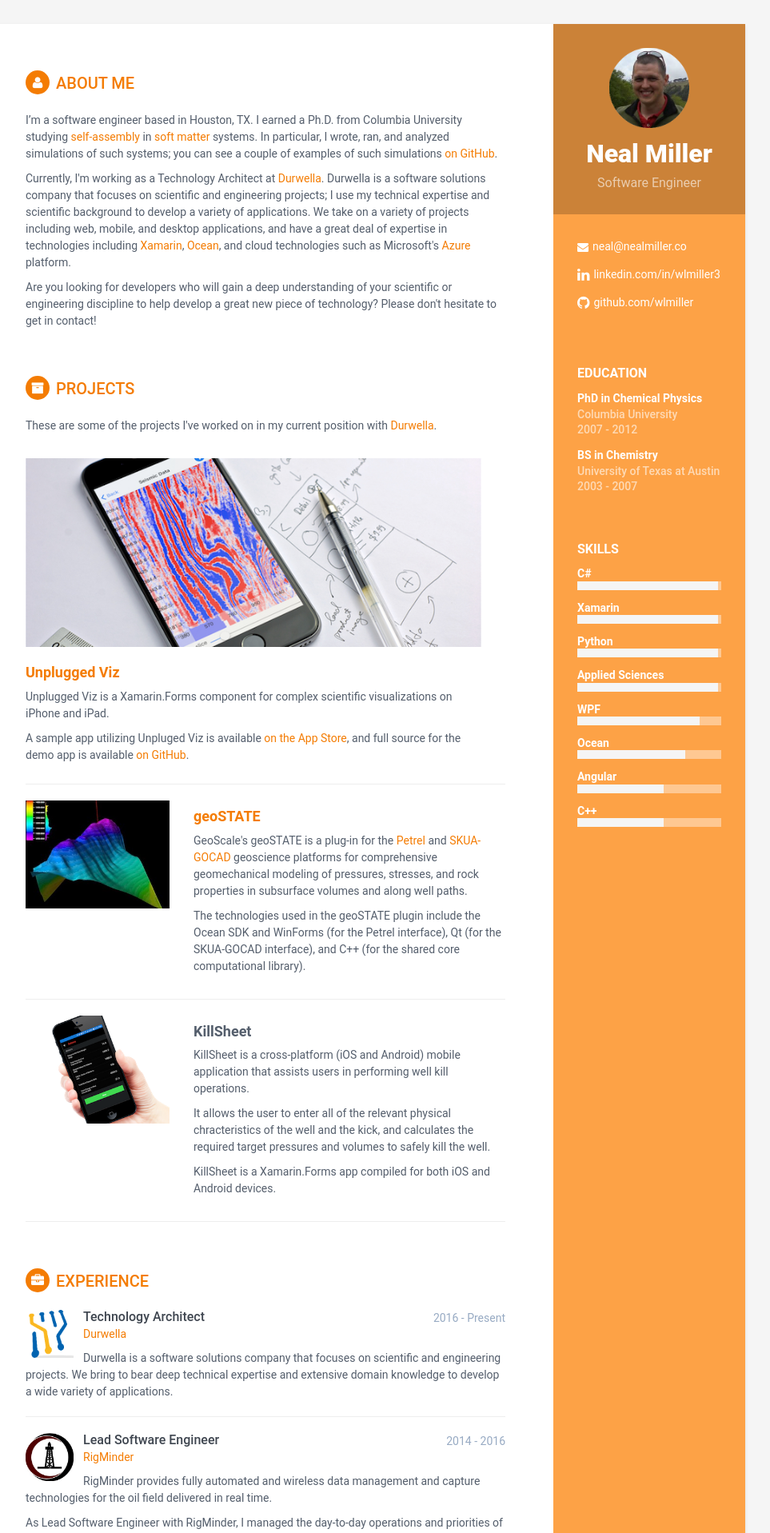
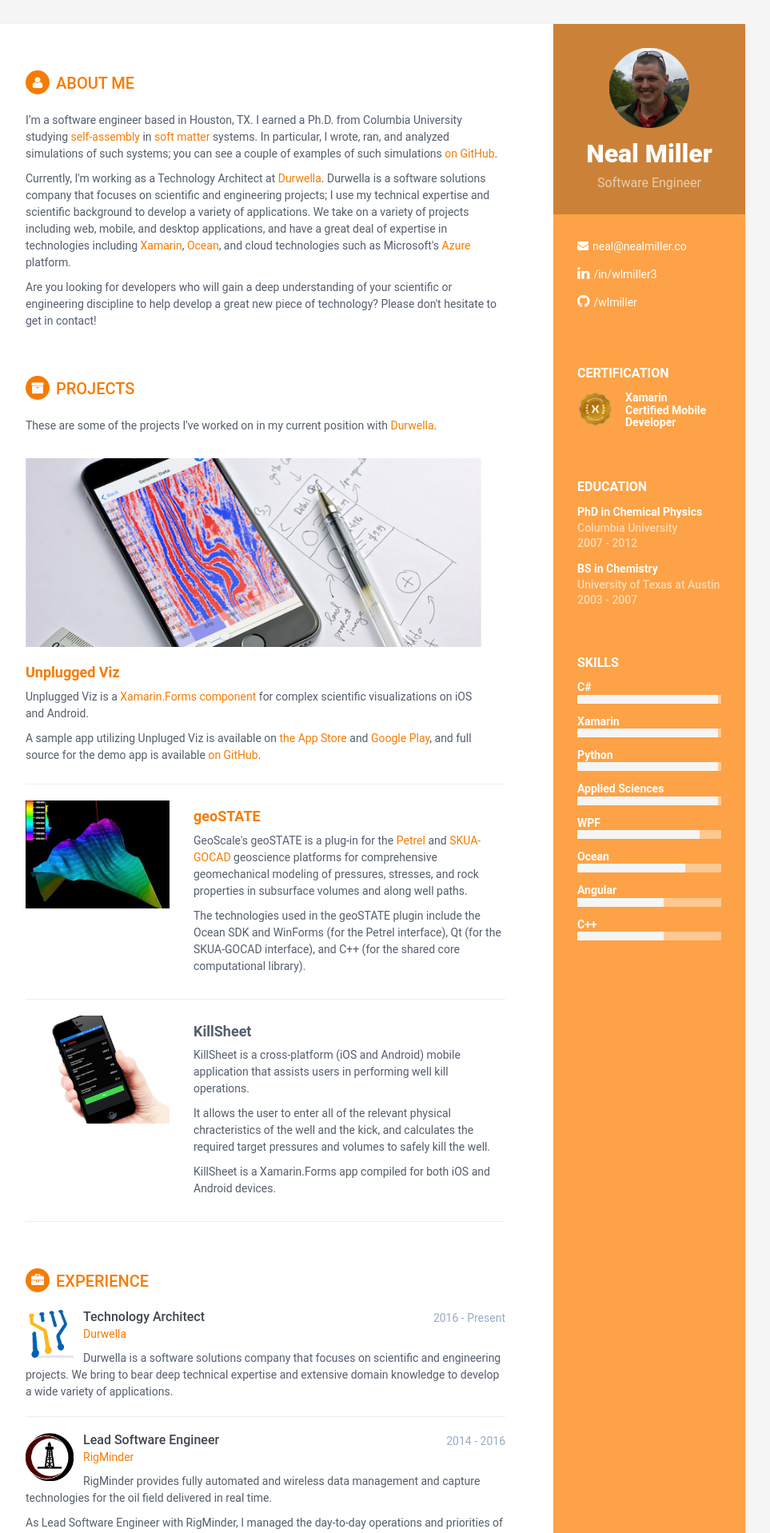
Before and after one commit to wlmiller/wlmiller.github.io, a Jekyll site: the page built from index.html, in a window 1280 px wide. Shown: the top 1917 px of the page at 80% size, without its empty margins (188-1151 px from the left). Built offline with Jekyll 4.4.1, drawn with Linux system fonts in a browser that asks for light colours.

Commit message:
Update unplugged description and add xamarin cert

```diff
--- a/_includes/sidebar.html
+++ b/_includes/sidebar.html
@@ -9,15 +9,39 @@
 			{% if page.url == '/' %}{% else %}</a>{% endif %}
         </h1>
         <h3 class="tagline">Software Engineer</h3>
-	</div><!--//profile-container-->
+    </div>
+    <!--//profile-container-->
 
     <div class="contact-container container-block">
         <ul class="list-unstyled contact-list">
-			<li class="email"><i class="fa fa-envelope"></i><a href="mailto:neal@neal.miller.co">neal@nealmiller.co</a></li>
-			<li class="linkedin"><i class="fa fa-linkedin"></i><a href="http://linkedin.com/in/wlmiller3" target="_blank">linkedin.com/in/wlmiller3</a></li>
-			<li class="github"><i class="fa fa-github"></i><a href="http://github.com/wlmiller" target="_blank">github.com/wlmiller</a></li>
+            <li class="email"><a href="mailto:neal@neal.miller.co"><i class="fa fa-envelope"></i>neal@nealmiller.co</a></li>
+            <li class="linkedin"><a href="http://linkedin.com/in/wlmiller3" target="_blank"><i class="fa fa-linkedin"></i>/in/wlmiller3</a></li>
+            <li class="github"><a href="http://github.com/wlmiller" target="_blank"><i class="fa fa-github"></i>/wlmiller</a></li>
+            <!--<li class="npm"><a href="https://www.npmjs.com/~wlmiller" target="_blank"><img src="assets/images/npm.svg" class="contact-logo"/>/~wlmiller</a></li>
+			<li class="nuget"><a href="https://www.nuget.org/profiles/neal.miller" target="_blank"><img src="assets/images/nuget.svg" class="contact-logo"/>/profiles/neal.miller</a></li>-->
         </ul>
-	</div><!--//contact-container-->
+    </div>
+    <!--//contact-container-->
+
+    <div class="education-container container-block hidden-xs" style="padding-bottom:80px">
+        <h2 class="container-block-title">Certification</h2>
+        <div class="item">
+            <div class="col-sm-3 cert-badge">
+                <a href="https://university.xamarin.com/certification?q=neal.miller@durwella.com#verify" target="_blank">
+                    <img src="assets/images/xamarin-badge.png" class="img img-responsive" />
+                </a>
+            </div>
+            <div class="col-sm-9">
+                <h4 class="degree">
+                    <a href="https://university.xamarin.com/certification?q=neal.miller@durwella.com#verify" target="_blank">
+						Xamarin Certified Mobile Developer
+					</a>
+                </h4>
+            </div>
+        </div>
+        <!--//item-->
+    </div>
+    <!--//education-container-->
 
     <div class="education-container container-block hidden-xs">
         <h2 class="container-block-title">Education</h2>
@@ -25,13 +49,16 @@
             <h4 class="degree">PhD in Chemical Physics</h4>
             <h5 class="meta">Columbia University</h5>
             <div class="time">2007 - 2012</div>
-		</div><!--//item-->
+        </div>
+        <!--//item-->
         <div class="item">
             <h4 class="degree">BS in Chemistry</h4>
             <h5 class="meta">University of Texas at Austin</h5>
             <div class="time">2003 - 2007</div>
-		</div><!--//item-->
-	</div><!--//education-container-->
+        </div>
+        <!--//item-->
+    </div>
+    <!--//education-container-->
 
     <div class="education-container container-block hidden-xs">
         <h2 class="container-block-title">Skills</h2>
@@ -41,65 +68,84 @@
                 <div class="level-bar">
                     <div class="level-bar-inner" data-level="98%">
                     </div>
-				</div><!--//level-bar-->
-			</div><!--//item-->
+                </div>
+                <!--//level-bar-->
+            </div>
+            <!--//item-->
 
             <div class="item">
                 <h4 class="level-title">Xamarin</h4>
                 <div class="level-bar">
                     <div class="level-bar-inner" data-level="98%">
                     </div>
-				</div><!--//level-bar-->
-			</div><!--//item-->
+                </div>
+                <!--//level-bar-->
+            </div>
+            <!--//item-->
 
             <div class="item">
                 <h4 class="level-title">Python</h4>
                 <div class="level-bar">
                     <div class="level-bar-inner" data-level="98%">
                     </div>
-				</div><!--//level-bar-->
-			</div><!--//item-->
+                </div>
+                <!--//level-bar-->
+            </div>
+            <!--//item-->
 
             <div class="item">
                 <h4 class="level-title">Applied Sciences</h4>
                 <div class="level-bar">
                     <div class="level-bar-inner" data-level="98%">
                     </div>
-				</div><!--//level-bar-->
-			</div><!--//item-->
+                </div>
+                <!--//level-bar-->
+            </div>
+            <!--//item-->
 
             <div class="item">
                 <h4 class="level-title">WPF</h4>
                 <div class="level-bar">
                     <div class="level-bar-inner" data-level="85%">
                     </div>
-				</div><!--//level-bar-->
-			</div><!--//item-->
+                </div>
+                <!--//level-bar-->
+            </div>
+            <!--//item-->
 
             <div class="item">
                 <h4 class="level-title">Ocean</h4>
                 <div class="level-bar">
                     <div class="level-bar-inner" data-level="75%">
                     </div>
-				</div><!--//level-bar-->
-			</div><!--//item-->
+                </div>
+                <!--//level-bar-->
+            </div>
+            <!--//item-->
 
             <div class="item">
                 <h4 class="level-title">Angular</h4>
                 <div class="level-bar">
                     <div class="level-bar-inner" data-level="60%">
                     </div>
-				</div><!--//level-bar-->
-			</div><!--//item-->
+                </div>
+                <!--//level-bar-->
+            </div>
+            <!--//item-->
 
             <div class="item">
                 <h4 class="level-title">C++</h4>
                 <div class="level-bar">
                     <div class="level-bar-inner" data-level="60%">
                     </div>
-				</div><!--//level-bar-->
-			</div><!--//item-->
-		</div><!--//skillset-->
-	</div><!--//education-container-->
+                </div>
+                <!--//level-bar-->
+            </div>
+            <!--//item-->
+        </div>
+        <!--//skillset-->
+    </div>
+    <!--//education-container-->
 
-</div><!--//sidebar-wrapper-->
+</div>
+<!--//sidebar-wrapper-->
--- a/assets/css/styles-5.css
+++ b/assets/css/styles-5.css
@@ -6,8 +6,13 @@
  * License: Creative Commons Attribution 3.0 License
  * Website: http://themes.3rdwavemedia.com/
 */
+
+
 /* styles-5.css */
+
+
 /* ======= Base ======= */
+
 body {
     font-family: 'Roboto', sans-serif;
     color: #545E6C;
@@ -17,6 +22,7 @@
     -webkit-font-smoothing: antialiased;
     -moz-osx-font-smoothing: grayscale;
 }
+
 h1,
 h2,
 h3,
@@ -25,6 +31,7 @@
 h6 {
     font-weight: 700;
 }
+
 a {
     color: #f47c03;
     -webkit-transition: all 0.4s ease-in-out;
@@ -32,16 +39,20 @@
     -ms-transition: all 0.4s ease-in-out;
     -o-transition: all 0.4s ease-in-out;
 }
+
 a:hover {
     text-decoration: underline;
     color: #a85502;
 }
+
 a:focus {
     text-decoration: none;
 }
+
 p {
     line-height: 1.5;
 }
+
 .wrapper {
     background: #FDA246;
     max-width: 960px;
@@ -51,6 +62,7 @@
     -moz-box-shadow: 0px 2px 4px rgba(0, 0, 0, 0.1);
     box-shadow: 0px 2px 4px rgba(0, 0, 0, 0.1);
 }
+
 .sidebar-wrapper {
     background: #FDA246;
     position: absolute;
@@ -59,21 +71,25 @@
     height: 100%;
     color: #fff;
 }
+
 .sidebar-wrapper a {
     color: #fff;
 }
+
 .sidebar-wrapper .profile-container {
     padding: 30px;
     background: rgba(0, 0, 0, 0.2);
     text-align: center;
     color: #fff;
 }
+
 .sidebar-wrapper .name {
     font-size: 32px;
     font-weight: 900;
     margin-top: 0;
     margin-bottom: 10px;
 }
+
 .sidebar-wrapper .tagline {
     color: rgba(255, 255, 255, 0.6);
     font-size: 16px;
@@ -81,26 +97,33 @@
     margin-top: 0;
     margin-bottom: 0;
 }
+
 .sidebar-wrapper .profile {
     margin-bottom: 15px;
 }
+
 .sidebar-wrapper .contact-list .fa {
     margin-right: 5px;
     font-size: 18px;
     vertical-align: middle;
 }
+
 .sidebar-wrapper .contact-list li {
     margin-bottom: 15px;
 }
+
 .sidebar-wrapper .contact-list li:last-child {
     margin-bottom: 0;
 }
+
 .sidebar-wrapper .contact-list .email .fa {
     font-size: 14px;
 }
+
 .sidebar-wrapper .container-block {
     padding: 30px;
 }
+
 .sidebar-wrapper .container-block-title {
     text-transform: uppercase;
     font-size: 16px;
@@ -108,54 +131,68 @@
     margin-top: 0;
     margin-bottom: 15px;
 }
+
 .sidebar-wrapper .degree {
     font-size: 14px;
     margin-top: 0;
     margin-bottom: 5px;
 }
+
 .sidebar-wrapper .education-container .item {
     margin-bottom: 15px;
 }
+
 .sidebar-wrapper .education-container .item:last-child {
     margin-bottom: 0;
 }
+
 .sidebar-wrapper .education-container .meta {
     color: rgba(255, 255, 255, 0.6);
     font-weight: 500;
     margin-bottom: 0px;
     margin-top: 0;
 }
+
 .sidebar-wrapper .education-container .time {
     color: rgba(255, 255, 255, 0.6);
     font-weight: 500;
     margin-bottom: 0px;
 }
+
 .sidebar-wrapper .languages-container .lang-desc {
     color: rgba(255, 255, 255, 0.6);
 }
+
 .sidebar-wrapper .languages-list {
     margin-bottom: 0;
 }
+
 .sidebar-wrapper .languages-list li {
     margin-bottom: 10px;
 }
+
 .sidebar-wrapper .languages-list li:last-child {
     margin-bottom: 0;
 }
+
 .sidebar-wrapper .interests-list {
     margin-bottom: 0;
 }
+
 .sidebar-wrapper .interests-list li {
     margin-bottom: 10px;
 }
+
 .sidebar-wrapper .interests-list li:last-child {
     margin-bottom: 0;
 }
+
 .main-wrapper {
     background: #fff;
     padding: 60px;
     padding-right: 300px;
 }
+
 .main-wrapper .section-title {
     text-transform: uppercase;
     font-size: 20px;
@@ -165,6 +202,7 @@
     margin-top: 0;
     margin-bottom: 20px;
 }
+
 .main-wrapper .section-title .fa {
     width: 30px;
     height: 30px;
@@ -186,17 +224,21 @@
     position: relative;
     top: -2px;
 }
+
 .main-wrapper .section {
     margin-bottom: 60px;
 }
+
 .main-wrapper .experiences-section .item {
     margin-bottom: 30px;
 }
+
 .main-wrapper .upper-row {
     position: relative;
     overflow: hidden;
     margin-bottom: 2px;
 }
+
 .main-wrapper .job-title {
     color: #3F4650;
     font-size: 16px;
@@ -204,72 +246,105 @@
     margin-bottom: 0;
     font-weight: 500;
 }
+
 .main-wrapper .time {
     position: absolute;
     right: 0;
     top: 0;
     color: #97AAC3;
 }
+
 .main-wrapper .company {
     margin-bottom: 10px;
     color: #97AAC3;
 }
+
 .main-wrapper .project-title {
     font-size: 16px;
     font-weight: 400;
     margin-top: 0;
     margin-bottom: 5px;
 }
+
 .main-wrapper .projects-section .intro {
     margin-bottom: 30px;
 }
+
 .main-wrapper .projects-section .item {
     margin-bottom: 15px;
 }
+
 .skillset .item {
     margin-bottom: 15px;
     overflow: hidden;
 }
+
 .skillset .level-title {
     font-size: 14px;
     margin-top: 0;
     margin-bottom: 12px;
 }
+
 .skillset .level-bar {
     height: 12px;
     background: #fec892;
 }
+
 .skillset .level-bar-inner {
     height: 12px;
     background: #f5f5f5;
 }
+
 .skills-section .skillset .level-bar {
     height: 12px;
     background: #f5f5f5;
 }
+
 .skills-section .skillset .level-bar-inner {
     height: 12px;
     background: #fec892;
 }
+
 .footer {
     padding: 30px;
     padding-top: 60px;
 }
+
 .footer .copyright {
     line-height: 1.6;
     color: #545E6C;
     font-size: 13px;
 }
+
 .footer .fa-heart {
     color: #fb866a;
 }
+
 .publications-section .job-title a {
     color: #3F4650;
 }
+
 .publications-section .job-title a:hover {
     color: #a85502;
 }
+
+.contact-list .fa {
+    margin-top: -4px;
+}
+
+.contact-logo {
+    width: 16px;
+    margin-right: 4px;
+    margin-top: -4px;
+}
+
+.cert-badge {
+    padding: 0px;
+}
+
+
 /* Extra small devices (phones, less than 768px) */
+
 @media (max-width: 767px) {
     .sidebar-wrapper {
         position: static;
@@ -287,12 +362,18 @@
         margin-bottom: 0;
     }
 }
+
 .company-image-div {
-  float:left;
-  margin-right:12px;
+    float: left;
+    margin-right: 12px;
 }
+
+
 /* Small devices (tablets, 768px and up) */
+
+
 /* Medium devices (desktops, 992px and up) */
+
 @media (min-width: 992px) {
     .skillset .level-title {
         display: inline-block;
@@ -310,5 +391,9 @@
         min-height: 800px;
     }
 }
+
+
 /* Large devices (large desktops, 1200px and up) */
+
+
 /* Ex-Large devices (large desktops, 1200px and up) */
--- a/index.html
+++ b/index.html
@@ -32,9 +32,9 @@
             <img src="assets/images/unplugged.jpg" style="width:100%;margin-bottom:12px"/>
 
             <h4><a href="http://unplugged.durwella.com" target="_blank">Unplugged Viz</a></h4>
-            <p>Unplugged Viz is a Xamarin.Forms component for complex scientific visualizations on iPhone and iPad.</p>
+            <p>Unplugged Viz is a <a href="https://components.xamarin.com/view/unplugged-viz" target="_blank">Xamarin.Forms component</a> for complex scientific visualizations on iOS and Android.</p>
 
-            <p>A sample app utilizing Unpluged Viz is available <a href="https://itunes.apple.com/us/app/durwella-unplugged-viz-examples/id1132738671?mt=8" target="_blank">on the App Store</a>, and full source for the demo app is available <a href="https://github.com/Durwella/UnpluggedVizExamples" target="_blank">on GitHub</a>.</p>
+            <p>A sample app utilizing Unpluged Viz is available on <a href="https://itunes.apple.com/us/app/durwella-unplugged-viz-examples/id1132738671?mt=8" target="_blank">the App Store</a> and <a href="https://play.google.com/store/apps/details?id=com.durwella.durwellaunpluggedvizexamples_droid" target="_blank">Google Play</a>, and full source for the demo app is available <a href="https://github.com/Durwella/UnpluggedVizExamples" target="_blank">on GitHub</a>.</p>
         </div>
     </div>
     <hr width="100%">
```
Also changed, not shown: assets/images/npm.svg (added), assets/images/nuget.svg (added), assets/images/xamarin-badge.png (added). Lines whose indentation alone changed are shown as unchanged.
